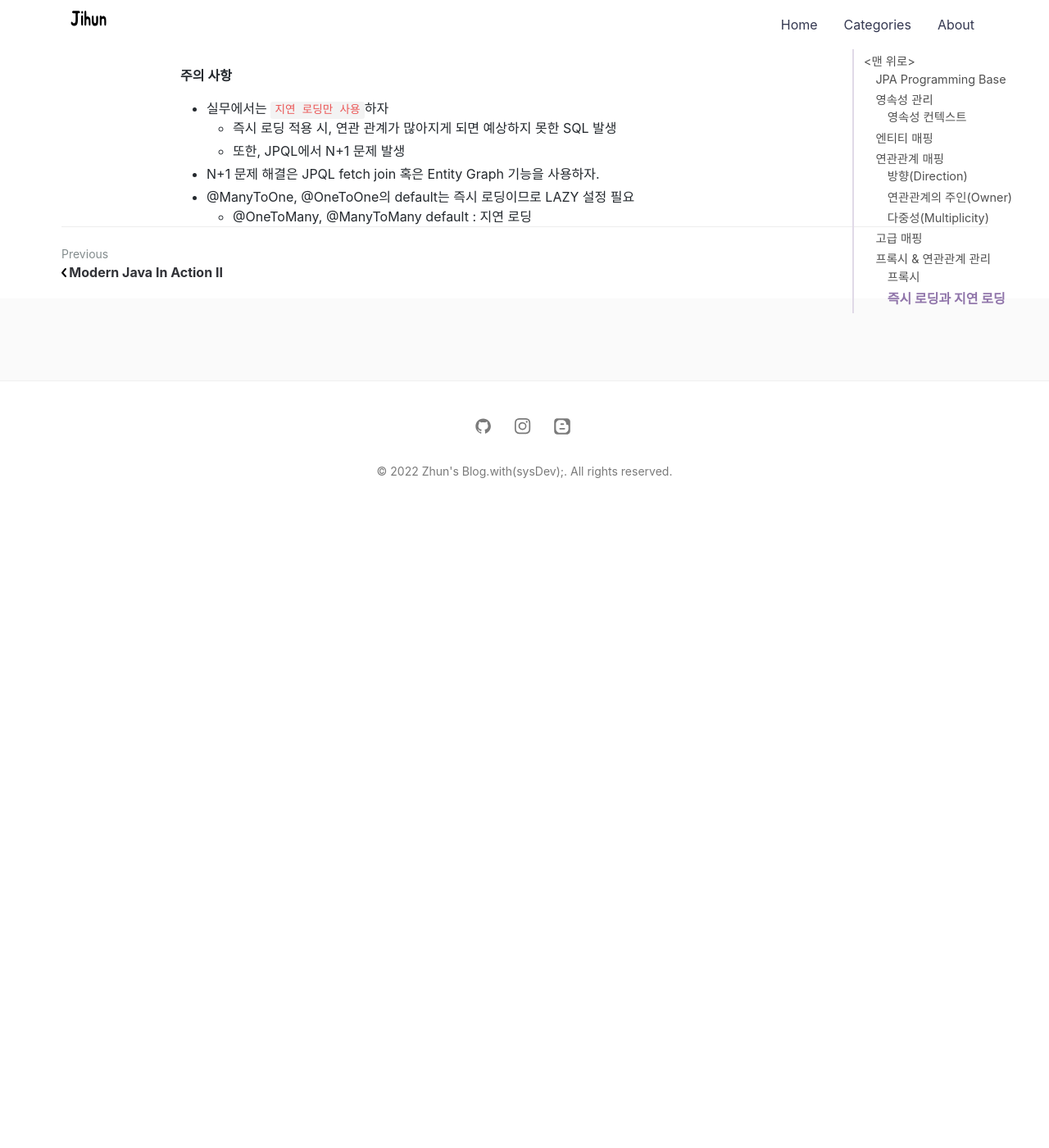
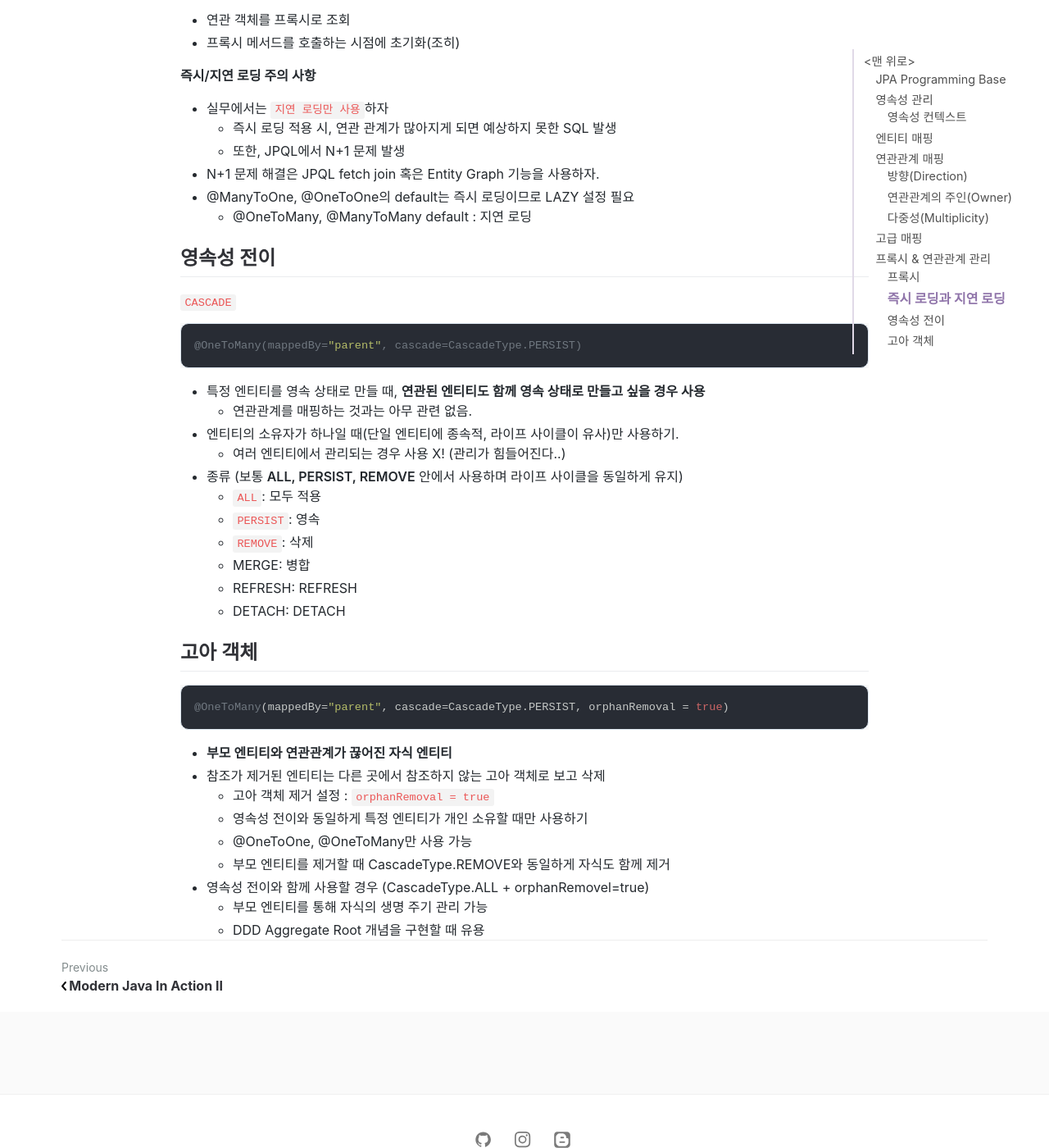
Before and after one commit to jihunparkme/jihunparkme.github.io, a Jekyll site: the page built from _posts/2022-03-29-JPA-Programming-base.md, in a window 1280 px wide and 1400 px high, scrolled down 17362 px. Shown: the whole window at 82% size. Built offline with Jekyll 4.4.1, drawn with Linux system fonts in a browser that asks for light colours; nearby versions of some CDN libraries; comment, search, counter and statistics services are not loaded; before the commit the page ends 17992 px from its top, so only the background shows below that; some of the changed text lies outside the part shown.

Commit message:
[프록시와 연관관계 관리] 영속성 전이(CASCADE)와 고아 객체

````diff
--- a/_posts/2022-03-29-JPA-Programming-base.md
+++ b/_posts/2022-03-29-JPA-Programming-base.md
@@ -674,10 +674,47 @@ entity.getName() //JPA는 호출 시 초기화
 - 연관 객체를 프록시로 조회
 - 프록시 메서드를 호출하는 시점에 초기화(조히)
 
-**주의 사항**
+**즉시/지연 로딩 주의 사항**
 - 실무에서는 `지연 로딩만 사용`하자
   - 즉시 로딩 적용 시, 연관 관계가 많아지게 되면 예상하지 못한 SQL 발생
   - 또한, JPQL에서 N+1 문제 발생
 - N+1 문제 해결은 JPQL fetch join 혹은 Entity Graph 기능을 사용하자.
 - @ManyToOne, @OneToOne의 default는 즉시 로딩이므로 LAZY 설정 필요
   - @OneToMany, @ManyToMany default : 지연 로딩
+
+## 영속성 전이
+
+`CASCADE`
+
+```java
+@OneToMany(mappedBy="parent", cascade=CascadeType.PERSIST)
+```
+
+- 특정 엔티티를 영속 상태로 만들 때, **연관된 엔티티도 함께 영속 상태로 만들고 싶을 경우 사용**
+  - 연관관계를 매핑하는 것과는 아무 관련 없음.
+- 엔티티의 소유자가 하나일 때(단일 엔티티에 종속적, 라이프 사이클이 유사)만 사용하기.
+  - 여러 엔티티에서 관리되는 경우 사용 X! (관리가 힘들어진다..)
+- 종류 (보통 **ALL, PERSIST, REMOVE** 안에서 사용하며 라이프 사이클을 동일하게 유지)
+  - `ALL`: 모두 적용
+  - `PERSIST`: 영속
+  - `REMOVE`: 삭제
+  - MERGE: 병합
+  - REFRESH: REFRESH
+  - DETACH: DETACH
+
+
+## 고아 객체
+
+```java
+@OneToMany(mappedBy="parent", cascade=CascadeType.PERSIST, orphanRemoval = true)
+```
+
+- **부모 엔티티와 연관관계가 끊어진 자식 엔티티**
+- 참조가 제거된 엔티티는 다른 곳에서 참조하지 않는 고아 객체로 보고 삭제
+  - 고아 객체 제거 설정 : `orphanRemoval = true`
+  - 영속성 전이와 동일하게 특정 엔티티가 개인 소유할 때만 사용하기
+  - @OneToOne, @OneToMany만 사용 가능
+  - 부모 엔티티를 제거할 때 CascadeType.REMOVE와 동일하게 자식도 함께 제거
+- 영속성 전이와 함께 사용할 경우 (CascadeType.ALL + orphanRemovel=true)
+  - 부모 엔티티를 통해 자식의 생명 주기 관리 가능
+  - DDD Aggregate Root 개념을 구현할 때 유용
````
